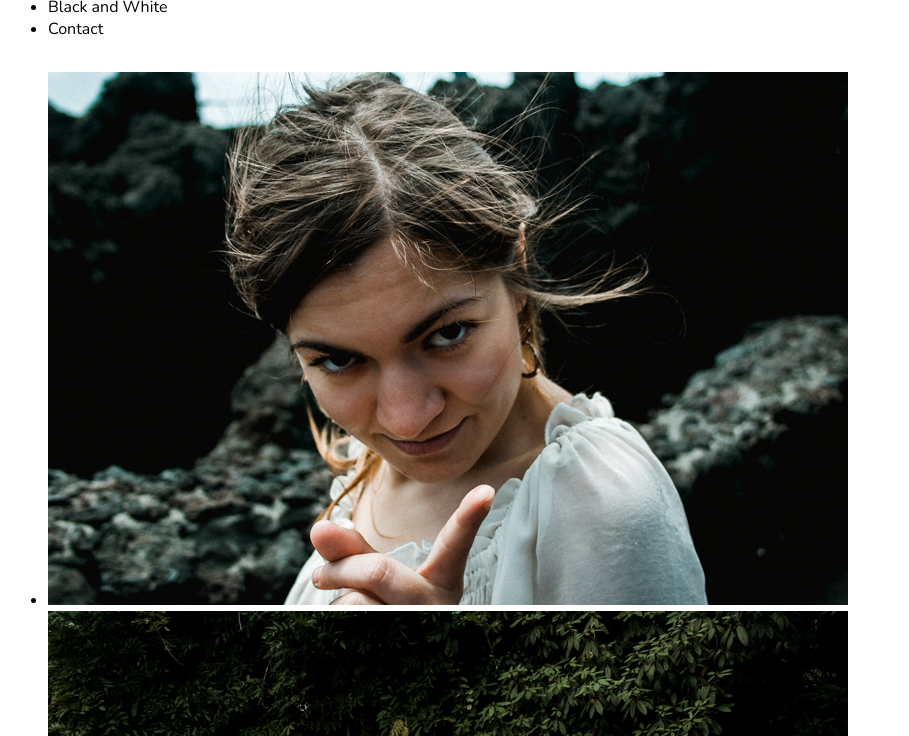
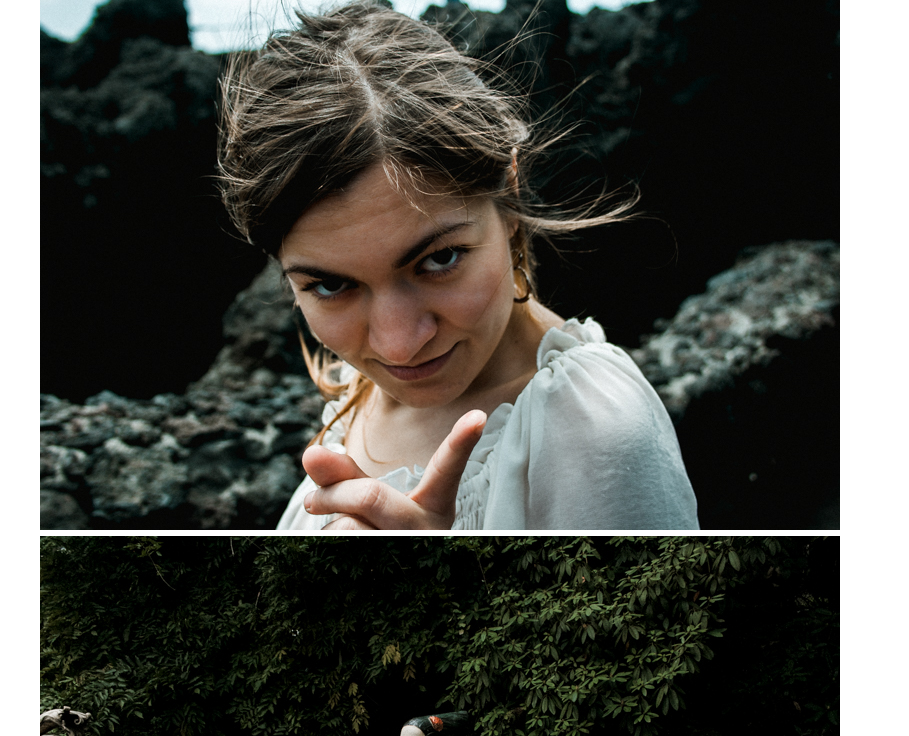
Before and after one commit to DanielArraez/portfolio-photografy, a plain HTML site: page index.html in a window 1280 px wide. Shown: the part 134-870 px from the top of the page, without its empty margins (0-909 px from the left). Drawn offline with nearby package versions, Linux system fonts and the light colour scheme.

Commit message:
Cs
Changes

```diff
--- a/index.html
+++ b/index.html
@@ -3,7 +3,7 @@
 <head>
  <title>Daniel Arraez | Photography</title>
  <meta charset="utf-8">
- <meta name="viewport" content="width=device-width, initial-scale=1">
+ <meta name="viewport" content="width=device-width, user-scalable=no, initial-scale=1">
  <link href="https://fonts.googleapis.com/css?family=Nunito" rel="stylesheet">
  <link rel="stylesheet" type="text/css" href="styles.css" />
 
@@ -20,6 +20,8 @@
 
  </header>
  <main>
+  <grid>
+
    <ul>
 
     <li>
@@ -56,10 +58,10 @@
      <img src="./Photos/800px/IMG_2411.jpg" alt="">
     </li>
 
+   </ul>
 
+  </grid>
 
-
-  </ul>
  </main>
 </body>
 </html>
--- a/styles.css
+++ b/styles.css
@@ -1,9 +1,13 @@
-html {
+* {
   margin: 0 auto;
+  padding: 0 auto;
   font-family: 'Nunito', sans-serif;
 }
 
+ul {
+ list-style-type: none;
+}
+
 main {
-    display: grid;
-    grid-template-columns: 1fr 1fr 1fr 1fr 1fr 1fr;
-  }
+
+}
```
Lines whose indentation alone changed are shown as unchanged.
